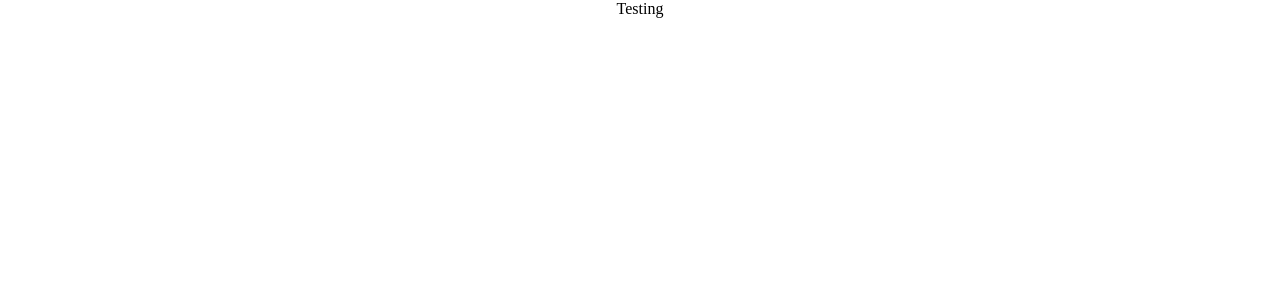
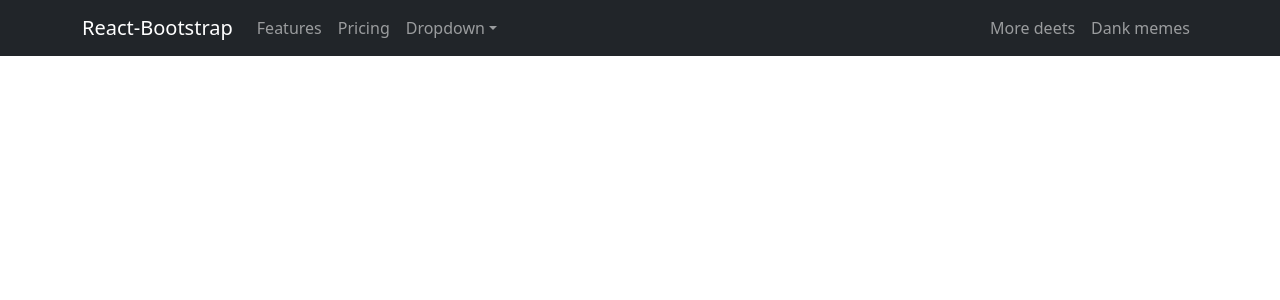
Before and after one commit to EngrEli/table-responsive, a React (Create React App) app: page / in a window 1280 px wide. Shown: the top 300 px of the page. Built offline with nearby package versions, Linux system fonts and the light colour scheme.

Commit message:
[Navbar] Initialize navbar

```diff
--- a/src/App.css
+++ /dev/null
@@ -1,3 +0,0 @@
-.App {
-  text-align: center;
-}
--- a/src/App.js
+++ b/src/App.js
@@ -1,10 +1,9 @@
-import './App.css';
+import Navbar from "./components/NavbarComponent"
+import 'bootstrap/dist/css/bootstrap.min.css';
 
 function App() {
   return (
-    <div className="App">
-      Testing
-    </div>
+    <Navbar />
   );
 }
 
--- /dev/null
+++ b/src/components/NavbarComponent.js
@@ -0,0 +1,40 @@
+import Container from 'react-bootstrap/Container';
+import Nav from 'react-bootstrap/Nav';
+import Navbar from 'react-bootstrap/Navbar';
+import NavDropdown from 'react-bootstrap/NavDropdown';
+
+function NavbarComponent() {
+  return (
+    <Navbar collapseOnSelect expand="lg" bg="dark" variant="dark">
+      <Container>
+        <Navbar.Brand href="#home">React-Bootstrap</Navbar.Brand>
+        <Navbar.Toggle aria-controls="responsive-navbar-nav" />
+        <Navbar.Collapse id="responsive-navbar-nav">
+          <Nav className="me-auto">
+            <Nav.Link href="#features">Features</Nav.Link>
+            <Nav.Link href="#pricing">Pricing</Nav.Link>
+            <NavDropdown title="Dropdown" id="collasible-nav-dropdown">
+              <NavDropdown.Item href="#action/3.1">Action</NavDropdown.Item>
+              <NavDropdown.Item href="#action/3.2">
+                Another action
+              </NavDropdown.Item>
+              <NavDropdown.Item href="#action/3.3">Something</NavDropdown.Item>
+              <NavDropdown.Divider />
+              <NavDropdown.Item href="#action/3.4">
+                Separated link
+              </NavDropdown.Item>
+            </NavDropdown>
+          </Nav>
+          <Nav>
+            <Nav.Link href="#deets">More deets</Nav.Link>
+            <Nav.Link eventKey={2} href="#memes">
+              Dank memes
+            </Nav.Link>
+          </Nav>
+        </Navbar.Collapse>
+      </Container>
+    </Navbar>
+  );
+}
+
+export default NavbarComponent;
--- a/src/index.css
+++ /dev/null
@@ -1,3 +0,0 @@
-body {
-  margin: 0;
-}
--- a/src/index.js
+++ b/src/index.js
@@ -1,6 +1,5 @@
 import React from 'react';
 import ReactDOM from 'react-dom/client';
-import './index.css';
 import App from './App';
 
 const root = ReactDOM.createRoot(document.getElementById('root'));
```
Also changed, not shown: src/components/NavbarComponent.css (added).
